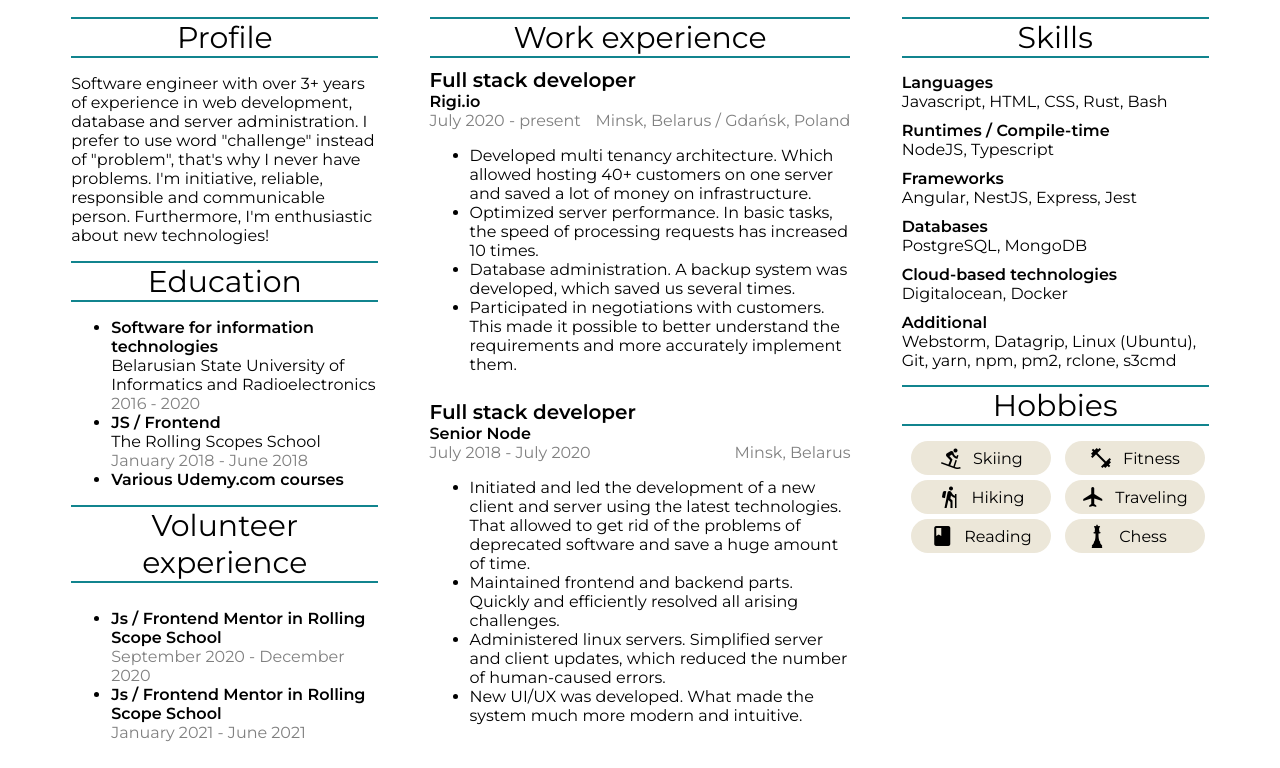
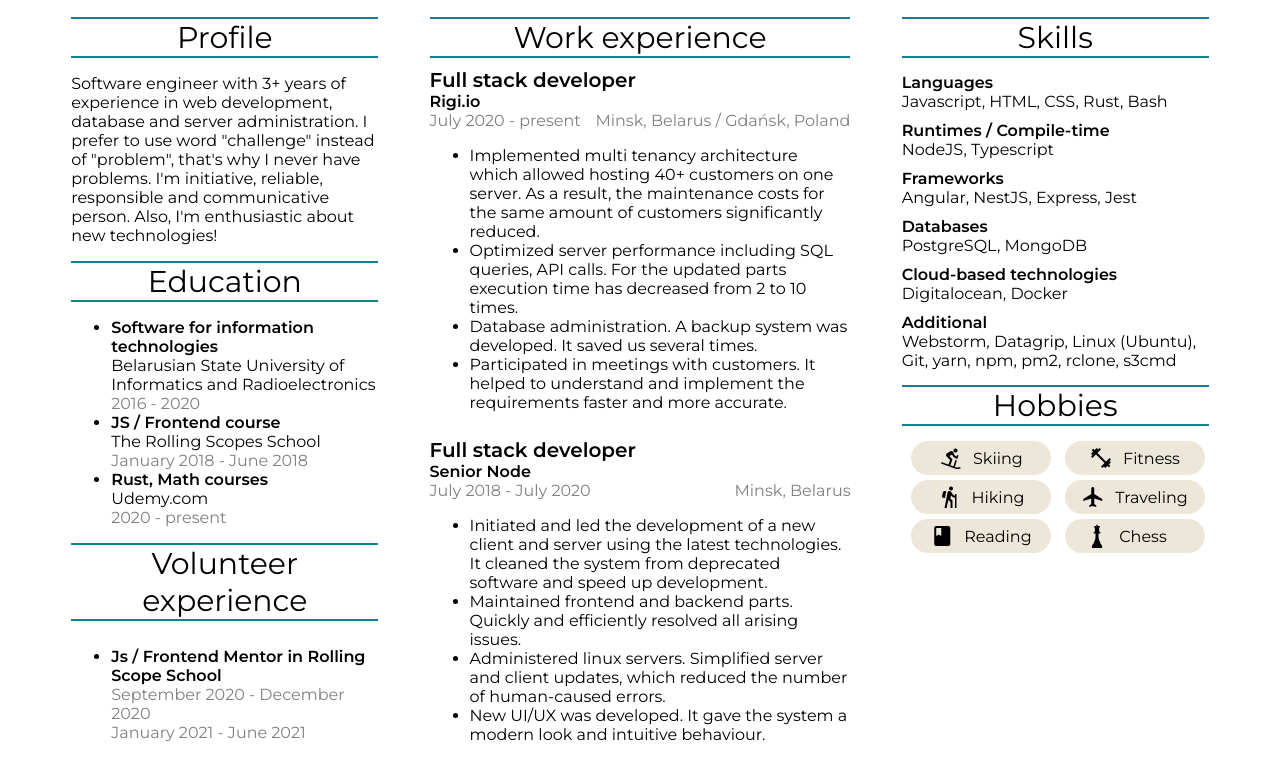
Before and after one commit to kirylvarykau/cv, a plain HTML site: page index.html in a window 1280 px wide. Shown: the part 278-1046 px from the top of the page. Drawn offline with Linux system fonts and the light colour scheme.

Commit message:
texts refactored

```diff
--- a/index.html
+++ b/index.html
@@ -72,9 +72,9 @@
                         <span>Profile</span>
                     </div>
                     <p>
-                        Software engineer with over 3+ years of experience in web development, database and server
+                        Software engineer with 3+ years of experience in web development, database and server
                         administration. I prefer to use word "challenge" instead of "problem", that's why I never have problems.
-                        I'm initiative, reliable, responsible and communicable person. Furthermore, I'm enthusiastic about new technologies!
+                        I'm initiative, reliable, responsible and communicative person. Also, I'm enthusiastic about new technologies!
                     </p>
                 </div>
                 <div class="w-100">
@@ -92,14 +92,16 @@
                             </li>
                             <li>
                                 <div class="d-flex fd-colum">
-                                    <span class="fw-bold">JS / Frontend</span>
+                                    <span class="fw-bold">JS / Frontend course</span>
                                     <span>The Rolling Scopes School</span>
                                     <span class="text-gray"> January 2018 - June 2018</span>
                                 </div>
                             </li>
                             <li>
                                 <div class="d-flex fd-colum">
-                                    <span class="fw-bold">Various Udemy.com courses</span>
+                                    <span class="fw-bold">Rust, Math courses</span>
+                                    <span>Udemy.com</span>
+                                    <span class="text-gray">2020 - present</span>
                                 </div>
                             </li>
                         </ul>
@@ -113,11 +115,6 @@
                                 <div class="d-flex fd-colum">
                                     <span class="text-bold">Js / Frontend Mentor in Rolling Scope School</span>
                                     <span class="text-gray">September 2020 - December 2020</span>
-                                </div>
-                            </li>
-                            <li>
-                                <div class="d-flex fd-colum">
-                                    <span class="text-bold">Js / Frontend Mentor in Rolling Scope School</span>
                                     <span class="text-gray">January 2021 - June 2021</span>
                                 </div>
                             </li>
@@ -136,10 +133,10 @@
                     </div>
                     <div>
                         <ul>
-                            <li>Developed multi tenancy architecture. Which allowed hosting 40+ customers on one server and saved a lot of money on infrastructure.</li>
-                            <li>Optimized server performance. In basic tasks, the speed of processing requests has increased 10 times.</li>
-                            <li>Database administration. A backup system was developed, which saved us several times.</li>
-                            <li>Participated in negotiations with customers. This made it possible to better understand the requirements and more accurately implement them.</li>
+                            <li>Implemented multi tenancy architecture which allowed hosting 40+ customers on one server. As a result, the maintenance costs for the same amount of customers significantly reduced.</li>
+                            <li>Optimized server performance including SQL queries, API calls. For the updated parts execution time has decreased from 2 to 10 times.</li>
+                            <li>Database administration. A backup system was developed. It saved us several times.</li>
+                            <li>Participated in meetings with customers. It helped to understand and implement the requirements faster and more accurate.</li>
                         </ul>
                     </div>
                 </div>
@@ -152,10 +149,10 @@
                     </div>
                     <div>
                         <ul>
-                            <li>Initiated and led the development of a new client and server using the latest technologies. That allowed to get rid of the problems of deprecated software and save a huge amount of time.</li>
-                            <li>Maintained frontend and backend parts. Quickly and efficiently resolved all arising challenges.</li>
+                            <li>Initiated and led the development of a new client and server using the latest technologies. It cleaned the system from deprecated software and speed up development.</li>
+                            <li>Maintained frontend and backend parts. Quickly and efficiently resolved all arising issues.</li>
                             <li>Administered linux servers. Simplified server and client updates, which reduced the number of human-caused errors.</li>
-                            <li>New UI/UX was developed. What made the system much more modern and intuitive.</li>
+                            <li>New UI/UX was developed. It gave the system a modern look and intuitive behaviour.</li>
                         </ul>
                     </div>
                 </div>
```
